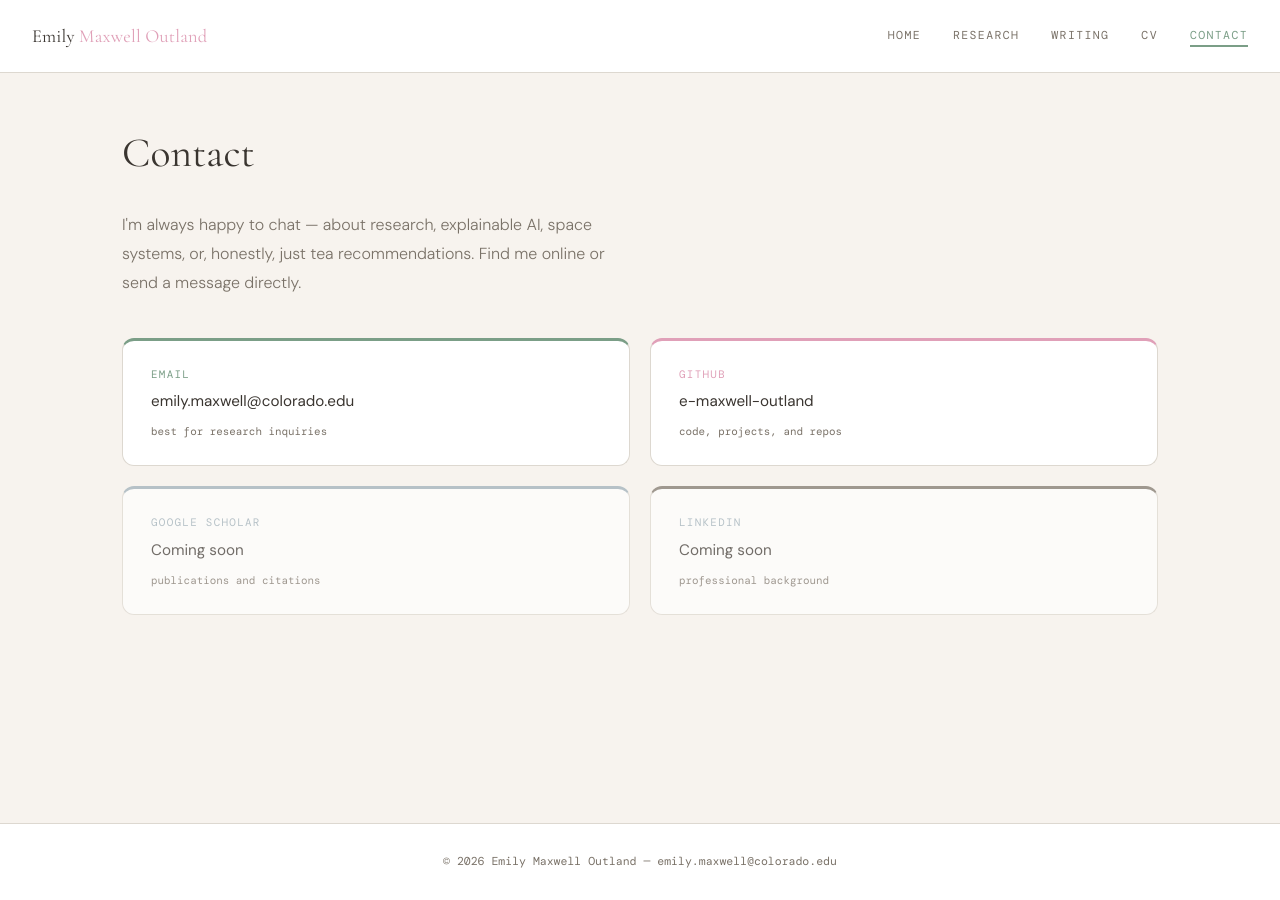
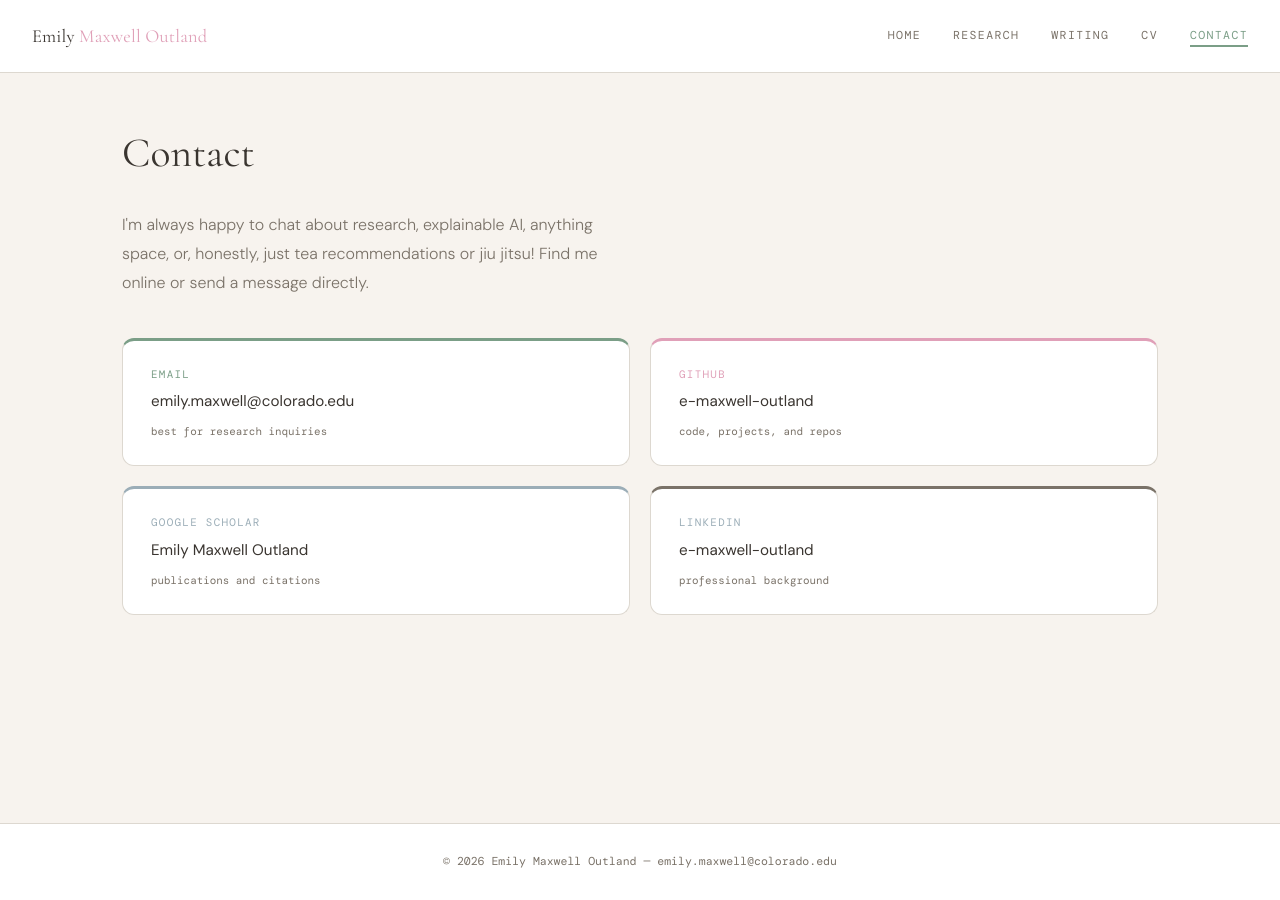
Before and after one commit to e-maxwell-outland/e-maxwell-outland.github.io, a Jekyll site: the page built from contact.md, in a window 1280 px wide. Built offline with Jekyll 4.4.1, drawn with Linux system fonts in a browser that asks for light colours; some web fonts are replaced.

Commit message:
Updated contact card and home page bio

```diff
--- a/contact.md
+++ b/contact.md
@@ -4,7 +4,7 @@ title: Contact
 description: Get in touch with Emily Maxwell Outland.
 ---
 
-<p class="contact-intro">I'm always happy to chat — about research, explainable AI, space systems, or, honestly, just tea recommendations. Find me online or send a message directly.</p>
+<p class="contact-intro">I'm always happy to chat about research, explainable AI, anything space, or, honestly, just tea recommendations or jiu jitsu! Find me online or send a message directly.</p>
 
 <div class="contact-grid">
 
@@ -20,16 +20,16 @@ description: Get in touch with Emily Maxwell Outland.
     <span class="contact-card__hint">code, projects, and repos</span>
   </a>
 
-  <div class="contact-card contact-card--mist contact-card--soon">
+  <a href="https://scholar.google.com/citations?user=DqtrVtcAAAAJ&hl=en" target="_blank" rel="noopener" class="contact-card contact-card--mist">
     <span class="contact-card__label">Google Scholar</span>
-    <span class="contact-card__value">Coming soon</span>
+    <span class="contact-card__value">Emily Maxwell Outland</span>
     <span class="contact-card__hint">publications and citations</span>
-  </div>
+  </a>
 
-  <div class="contact-card contact-card--warm contact-card--soon">
+  <a href="https://www.linkedin.com/in/e-maxwell-outland/" target="_blank" rel="noopener" class="contact-card contact-card--warm">
     <span class="contact-card__label">LinkedIn</span>
-    <span class="contact-card__value">Coming soon</span>
+    <span class="contact-card__value">e-maxwell-outland</span>
     <span class="contact-card__hint">professional background</span>
-  </div>
+  </a>
 
 </div>
--- a/index.html
+++ b/index.html
@@ -23,8 +23,8 @@ title: Home
       together. My research spans explainable AI for robot motion planning,
       physiological state modeling for spaceflight, and the trust dynamics
       that shape human-machine teams. When I'm not in the lab, I'm probably brewing
-      tea, getting submitted at jiu-jitsu practice, playing with my cats, or
-      quietly evangelizing Obsidian.
+      tea, getting submitted at jiu-jitsu practice, playing with my cats, pondering
+      theology, or quietly evangelizing Obsidian.
     </p>
     <div class="hero__buttons">
       <a href="{{ '/research/' | relative_url }}" class="btn btn--filled">View Research</a>
```
Also changed, not shown: 3 other files.
